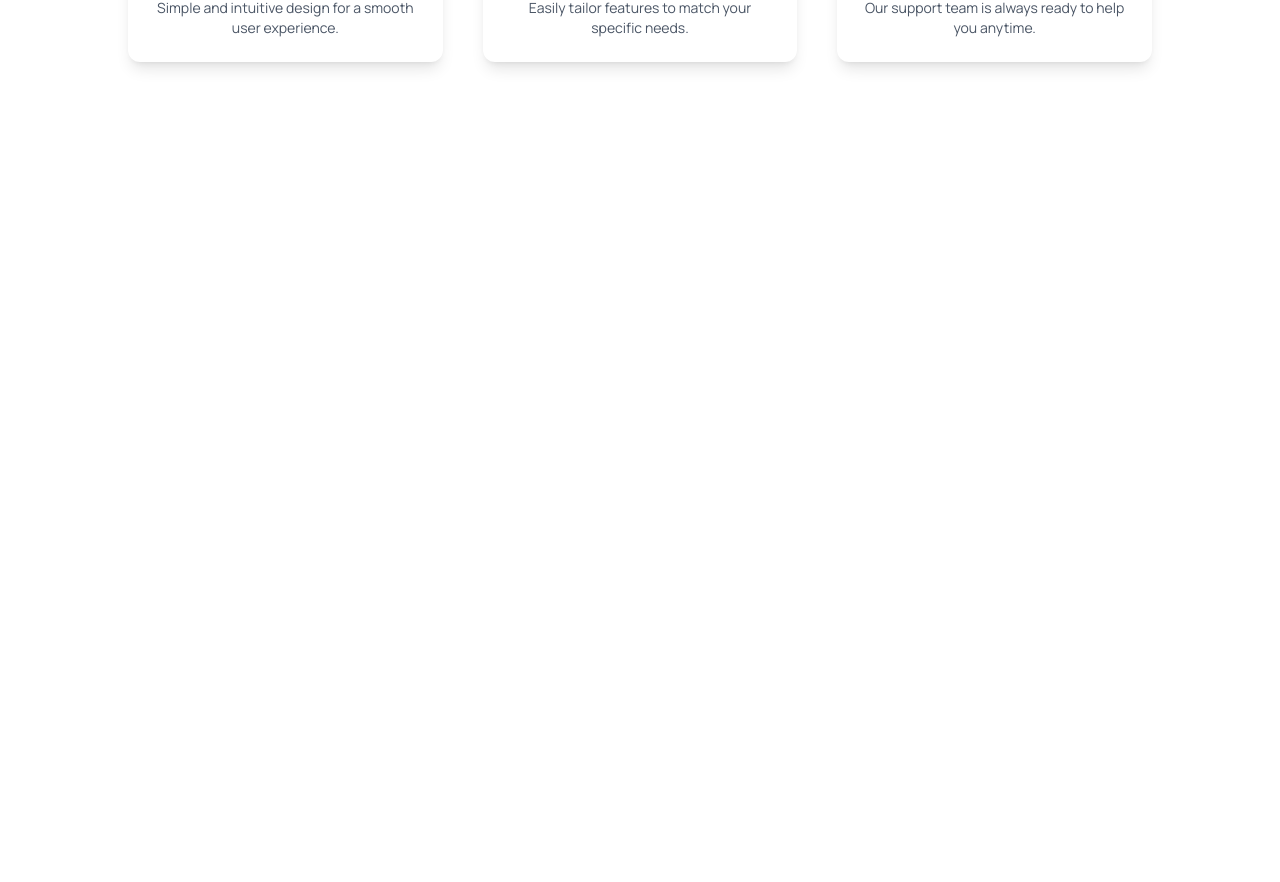
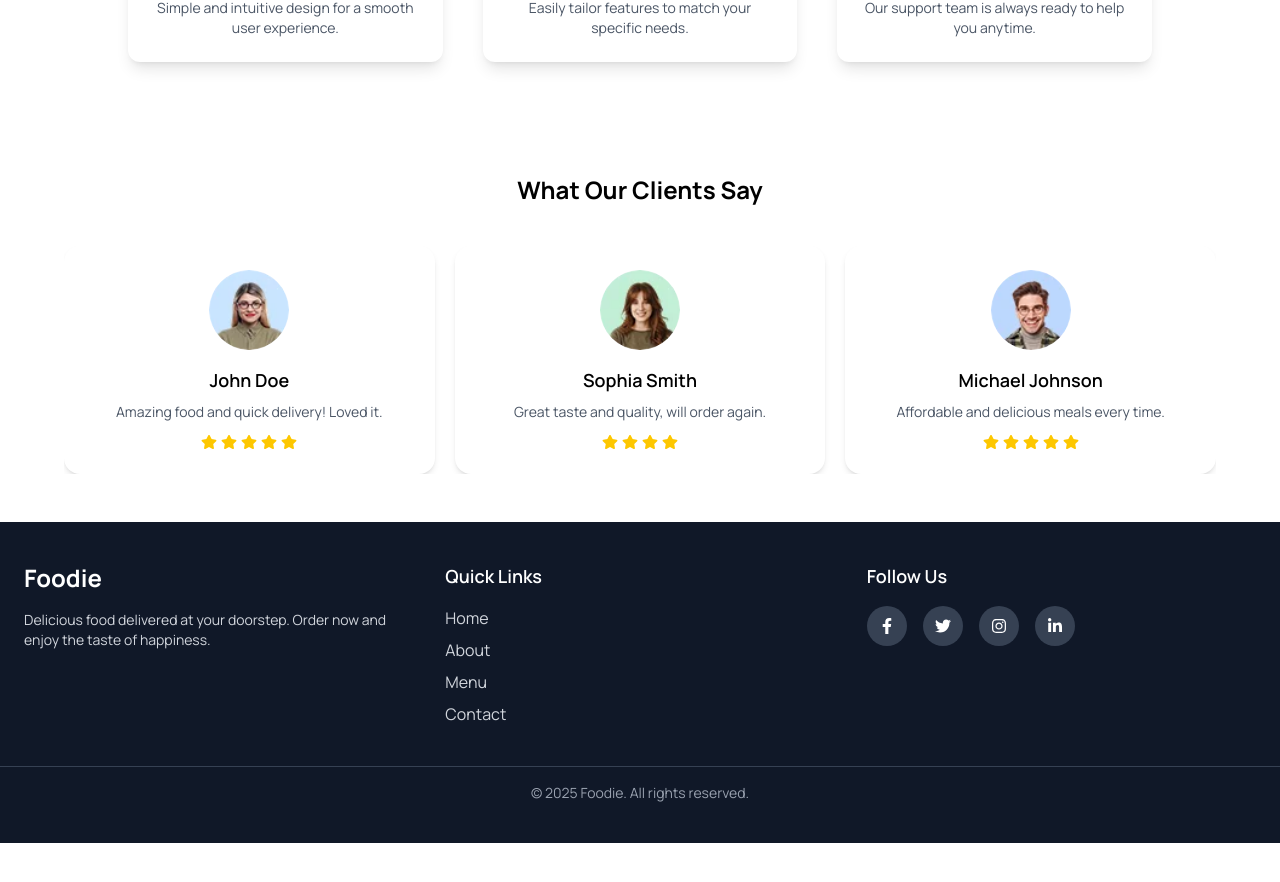
Before and after one commit to tusharui/foodlandingpage, a Next.js app: page / in a window 1280 px wide. Shown: the part 3997-4879 px from the top of the page. After the commit the page ends 4840 px from the top, so only its background shows below. Built offline with nearby package versions, Linux system fonts and the light colour scheme.

Commit message:
added cilent review and footer section

```diff
--- /dev/null
+++ b/components/Home/CilentReview/CilentReview.tsx
@@ -0,0 +1,118 @@
+"use client";
+
+import React from "react";
+import Image from "next/image";
+import { Swiper, SwiperSlide } from "swiper/react";
+import "swiper/css";
+import "swiper/css/pagination";
+import { Pagination } from "swiper/modules";
+import { FaStar } from "react-icons/fa";
+
+const reviews = [
+  {
+    id: 1,
+    image: "/images/c1.png",
+    name: "John Doe",
+    review: "Amazing food and quick delivery! Loved it.",
+    rating: 5,
+  },
+  {
+    id: 2,
+    image: "/images/c2.png",
+    name: "Sophia Smith",
+    review: "Great taste and quality, will order again.",
+    rating: 4,
+  },
+  {
+    id: 3,
+    image: "/images/c3.png",
+    name: "Michael Johnson",
+    review: "Affordable and delicious meals every time.",
+    rating: 5,
+  },
+];
+
+const ClientReview = () => {
+  return (
+    <div className="w-[90%] mx-auto py-12">
+      <h2 className="text-center text-2xl font-bold mb-10">
+        What Our Clients Say
+      </h2>
+      <Swiper
+        slidesPerView={1}
+        spaceBetween={20}
+        pagination={{ clickable: true }}
+        modules={[Pagination]}
+        breakpoints={{
+          640: { slidesPerView: 1 },
+          768: { slidesPerView: 2 },
+          1024: { slidesPerView: 3 },
+        }}
+      >
+        {reviews.map((item) => (
+          <SwiperSlide key={item.id}>
+            <div className="bg-white p-6 rounded-2xl shadow-md text-center transition-transform duration-300 hover:scale-105 animate-fadeIn">
+              <Image
+                src={item.image}
+                alt={item.name}
+                width={80}
+                height={80}
+                className="rounded-full mx-auto mb-4 object-cover"
+              />
+              <h3 className="text-lg font-semibold">{item.name}</h3>
+              <p className="text-gray-600 text-sm mt-2">{item.review}</p>
+
+              {/* stars */}
+              <div className="flex justify-center mt-3 gap-1">
+                {Array.from({ length: item.rating }).map((_, i) => (
+                  <FaStar
+                    key={i}
+                    className="text-yellow-400 animate-starPop"
+                  />
+                ))}
+              </div>
+            </div>
+          </SwiperSlide>
+        ))}
+      </Swiper>
+
+      {/* CSS animations */}
+      <style jsx>{`
+        @keyframes fadeIn {
+          from {
+            opacity: 0;
+            transform: translateY(20px);
+          }
+          to {
+            opacity: 1;
+            transform: translateY(0);
+          }
+        }
+
+        .animate-fadeIn {
+          animation: fadeIn 0.8s ease-in-out;
+        }
+
+        @keyframes starPop {
+          0% {
+            transform: scale(0.8);
+            opacity: 0;
+          }
+          50% {
+            transform: scale(1.2);
+            opacity: 1;
+          }
+          100% {
+            transform: scale(1);
+          }
+        }
+
+        .animate-starPop {
+          animation: starPop 0.6s ease-in-out;
+        }
+      `}</style>
+    </div>
+  );
+};
+
+export default ClientReview;
--- /dev/null
+++ b/components/Home/Footer/footer.tsx
@@ -0,0 +1,103 @@
+"use client";
+import React from "react";
+import Link from "next/link";
+import { FaFacebookF, FaTwitter, FaInstagram, FaLinkedinIn } from "react-icons/fa";
+
+const Footer = () => {
+  return (
+    <footer className="bg-gray-900 text-gray-300 py-10">
+      <div className="max-w-7xl mx-auto px-6 grid grid-cols-1 md:grid-cols-3 gap-8">
+
+        {/* Logo + About */}
+        <div>
+          <h2 className="text-2xl font-bold text-white">Foodie</h2>
+          <p className="mt-4 text-sm">
+            Delicious food delivered at your doorstep. Order now and enjoy the
+            taste of happiness.
+          </p>
+        </div>
+
+        {/* Quick Links */}
+        <div>
+          <h3 className="text-lg font-semibold text-white mb-4">Quick Links</h3>
+          <ul className="space-y-2">
+            <li>
+              <Link href="/" className="hover:text-white">
+                Home
+              </Link>
+            </li>
+            <li>
+              <Link href="/about" className="hover:text-white">
+                About
+              </Link>
+            </li>
+            <li>
+              <Link href="/menu" className="hover:text-white">
+                Menu
+              </Link>
+            </li>
+            <li>
+              <Link href="/contact" className="hover:text-white">
+                Contact
+              </Link>
+            </li>
+          </ul>
+        </div>
+
+        {/* Social Media */}
+        <div>
+          <h3 className="text-lg font-semibold text-white mb-4">Follow Us</h3>
+          <div className="flex space-x-4">
+            <Link
+              href="https://facebook.com"
+              aria-label="Visit our Facebook page"
+              title="Facebook"
+              target="_blank"
+              rel="noopener noreferrer"
+              className="p-3 rounded-full bg-gray-700 hover:bg-blue-600 transition"
+            >
+              <FaFacebookF className="text-white" />
+            </Link>
+            <Link
+              href="https://twitter.com"
+              aria-label="Visit our Twitter profile"
+              title="Twitter"
+              target="_blank"
+              rel="noopener noreferrer"
+              className="p-3 rounded-full bg-gray-700 hover:bg-sky-500 transition"
+            >
+              <FaTwitter className="text-white" />
+            </Link>
+            <Link
+              href="https://instagram.com"
+              aria-label="Visit our Instagram profile"
+              title="Instagram"
+              target="_blank"
+              rel="noopener noreferrer"
+              className="p-3 rounded-full bg-gray-700 hover:bg-pink-600 transition"
+            >
+              <FaInstagram className="text-white" />
+            </Link>
+            <Link
+              href="https://linkedin.com"
+              aria-label="Visit our LinkedIn profile"
+              title="LinkedIn"
+              target="_blank"
+              rel="noopener noreferrer"
+              className="p-3 rounded-full bg-gray-700 hover:bg-blue-700 transition"
+            >
+              <FaLinkedinIn className="text-white" />
+            </Link>
+          </div>
+        </div>
+      </div>
+
+      {/* Bottom */}
+      <div className="text-center text-sm text-gray-400 mt-10 border-t border-gray-700 pt-4">
+        © {new Date().getFullYear()} Foodie. All rights reserved.
+      </div>
+    </footer>
+  );
+};
+
+export default Footer;
--- a/components/Home/Home.tsx
+++ b/components/Home/Home.tsx
@@ -5,16 +5,21 @@ import Category from './Category/Category'
 import Howitwork from './Howitwork/Howitwork'
 import About from './About/About'
 import Features from './Features/Features'
+import CilentReview from './CilentReview/CilentReview'
+import Footer from './Footer/footer'
+
 
 const Home = () => {
   return (
-    <div className="overflow-hidden h-[20000px]">
+    <div className="overflow-hidden ">
       <Hero/>
       <Restaurant/>
       <Category/>
       <Howitwork/>
       <About/>
       <Features/>
+      <CilentReview/>
+      <Footer/>
     </div>
   )
 }
--- a/package.json
+++ b/package.json
@@ -13,7 +13,8 @@
     "next-themes": "^0.4.6",
     "react": "19.1.0",
     "react-dom": "19.1.0",
-    "react-icons": "^5.5.0"
+    "react-icons": "^5.5.0",
+    "swiper": "^11.2.10"
   },
   "devDependencies": {
     "@eslint/eslintrc": "^3",
```
Also changed, not shown: 1 other file (tests, documents, lock files or other folders).
